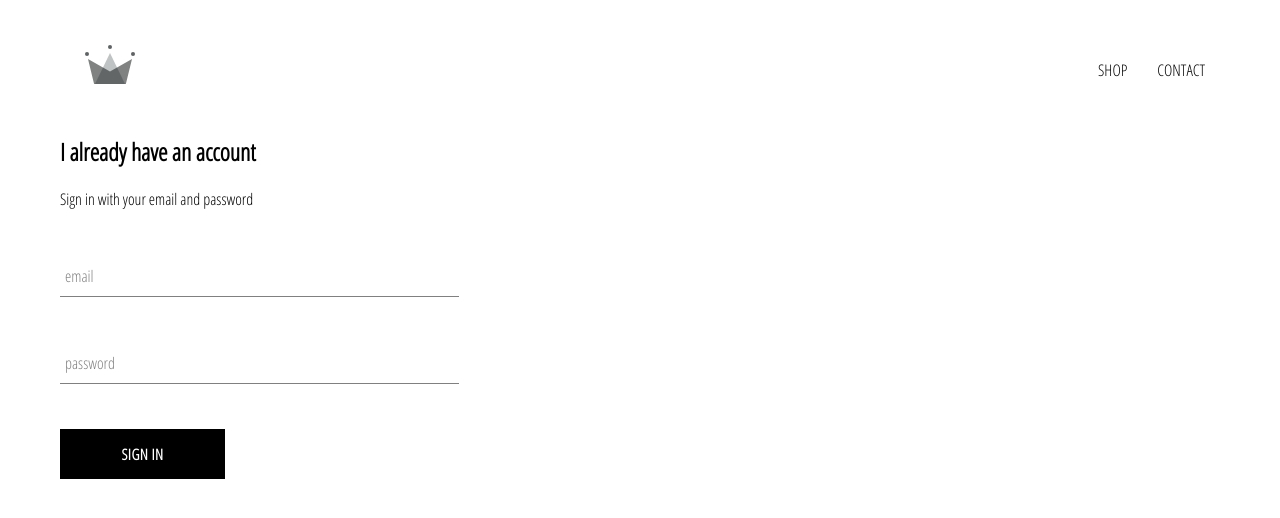
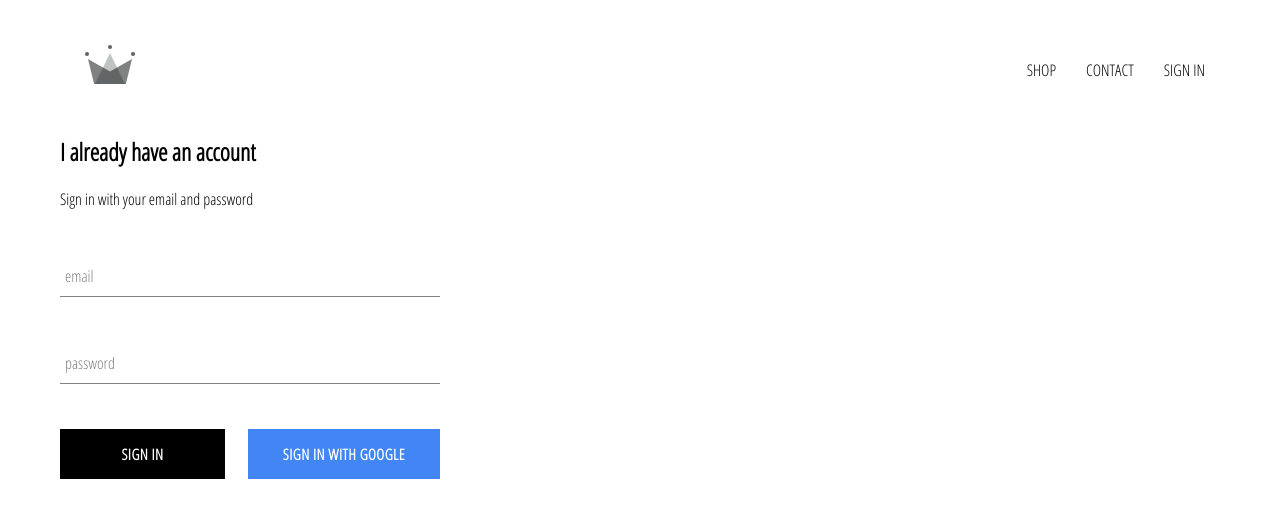
Before and after one commit to sophiiae/react-ecommerce, a React (Create React App) app: page /signin in a window 1280 px wide. Shown: the top 518 px of the page. Built offline with nearby package versions, Linux system fonts and the light colour scheme; no server answers.

Commit message:
integrated firebase, create sign in page w/ Google

```diff
--- a/package.json
+++ b/package.json
@@ -6,6 +6,7 @@
     "@testing-library/jest-dom": "^4.2.4",
     "@testing-library/react": "^9.3.2",
     "@testing-library/user-event": "^7.1.2",
+    "firebase": "^8.2.1",
     "node-sass": "^4.14.1",
     "react": "^16.13.1",
     "react-dom": "^16.13.1",
--- a/src/App.js
+++ b/src/App.js
@@ -1,4 +1,4 @@
-import React from 'react';
+import React, { useState, useEffect } from 'react';
 import { Route, Switch } from 'react-router-dom';
 import { Homepage, ShopPage, SignInAndSignUp } from './pages/index';
 import { Header } from './components/index';
@@ -6,10 +6,21 @@
 import './App.css';
 import './scss/styles.scss';
 
+import { auth } from './firebase/firebase.utils';
+
 function App() {
+	const [state, setstate] = useState({ currentUser: null });
+
+	useEffect(() => {
+		auth.onAuthStateChanged(user => {
+			setstate({ currentUser: user });
+			console.log(user);
+		})
+	}, []);
+
 	return (
 		<div>
-			<Header />
+			<Header currentUser={state.currentUser} />
 			<Switch>
 				<Route exact path='/' component={Homepage} />
 				<Route path='/shop' component={ShopPage} />
--- a/src/components/custom-button.jsx
+++ b/src/components/custom-button.jsx
@@ -1,7 +1,7 @@
 import React from 'react'
 
-export const CustomButton = ({ children, ...otherProps }) => (
-	<button className="custom-button" {...otherProps}>
+export const CustomButton = ({ children, isGoogleSignIn, ...otherProps }) => (
+	<button className={`${isGoogleSignIn ? 'google-sign-in' : ''} custom-button`} {...otherProps}>
 		{children}
 	</button>
 )
--- a/src/components/header.jsx
+++ b/src/components/header.jsx
@@ -2,8 +2,9 @@
 import { Link } from 'react-router-dom';
 
 import { ReactComponent as Logo } from '../assets/crown.svg';
+import { auth } from '../firebase/firebase.utils';
 
-export const Header = () => (
+export const Header = ({ currentUser }) => (
 	<div className="header">
 		<Link className='logo-container' to="/">
 			<Logo className='logo' />
@@ -15,6 +16,14 @@
 			<Link className="option" to="/contact">
 				CONTACT
 			</Link>
+			{
+				currentUser ?
+				<div className='option' onClick={() => auth.signOut()}>
+					SIGN OUT
+				</div>
+				:
+				<Link className='option' to='/signin'> SIGN IN </Link>
+			}
 		</div>
 	</div>
 )
--- a/src/components/sign-in.jsx
+++ b/src/components/sign-in.jsx
@@ -1,5 +1,8 @@
 import React, { useState } from 'react';
 import { FormInput, CustomButton } from './index';
+
+// firebase
+import { signInWithGoogle } from '../../src/firebase/firebase.utils';
 
 export const SignIn = () => {
 	const [state, setstate] = useState({
@@ -39,7 +42,12 @@
 					handleChange={handleChange}
 					required/>
 
-				<CustomButton type="submit"> Sign in </CustomButton>
+				<div className="buttons">
+					<CustomButton type="submit"> Sign in </CustomButton>
+					<CustomButton onClick={signInWithGoogle} isGoogleSignIn>
+						Sign in with Google
+					</CustomButton>
+				</div>
 			</form>
 		</div>
 	)
--- /dev/null
+++ b/src/firebase/firebase.utils.js
@@ -0,0 +1,24 @@
+import firebase from 'firebase/app';
+import 'firebase/firestore';
+import 'firebase/auth';
+
+const config = {
+    apiKey: "AIzaSyD4HkgkMv8jnMINHtY-s6gwlpTi17Sz0Ro",
+    authDomain: "ecommerce-db-da7fe.firebaseapp.com",
+    projectId: "ecommerce-db-da7fe",
+    storageBucket: "ecommerce-db-da7fe.appspot.com",
+    messagingSenderId: "106787305405",
+    appId: "1:106787305405:web:85b893b70825cd6fb1c4d4",
+    measurementId: "G-T8HESVC03H"
+};
+
+firebase.initializeApp(config);
+
+export const auth = firebase.auth();
+export const firestore = firebase.firestore();
+
+const provider = new firebase.auth.GoogleAuthProvider();
+provider.setCustomParameters({ prompt: 'select_account' });
+export const signInWithGoogle = () => auth.signInWithPopup(provider);
+
+export default firebase;
--- a/src/scss/form.scss
+++ b/src/scss/form.scss
@@ -74,4 +74,14 @@
 	  color: black;
 	  border: 1px solid black;
 	}
+
+	&.google-sign-in {
+		background-color: #4285f4;
+		color: white;
+
+		&:hover {
+			background-color: #357ae8;
+			border: none;
+		}
+	}
   }
--- a/src/scss/styles.scss
+++ b/src/scss/styles.scss
@@ -106,6 +106,7 @@
 
 		.option {
 			padding: 10px 15px;
+			cursor: pointer;
 		}
 	}
 }
@@ -160,11 +161,20 @@
 }
 
 .sign-in {
-	width: 30vw;
+	width: 380px;
 	display: flex;
 	flex-direction: column;
 
 	.title {
 		margin: 10px 0;
 	}
+
+	.buttons {
+		display: flex;
+		justify-content: space-between;
+	}
 }
+
+* {
+	box-sizing: border-box;
+}
```
Also changed, not shown: 1 other file (tests, documents, lock files or other folders).
